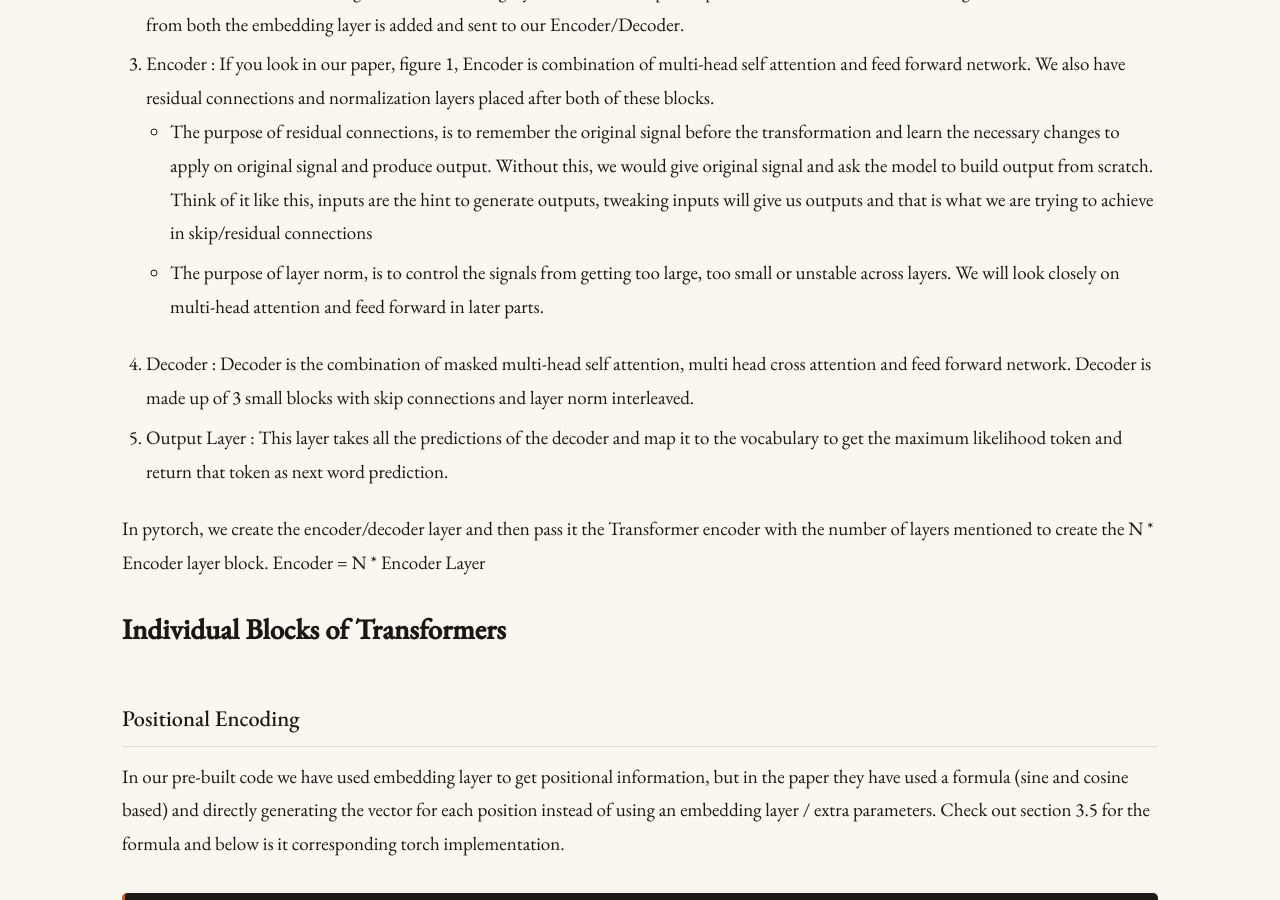
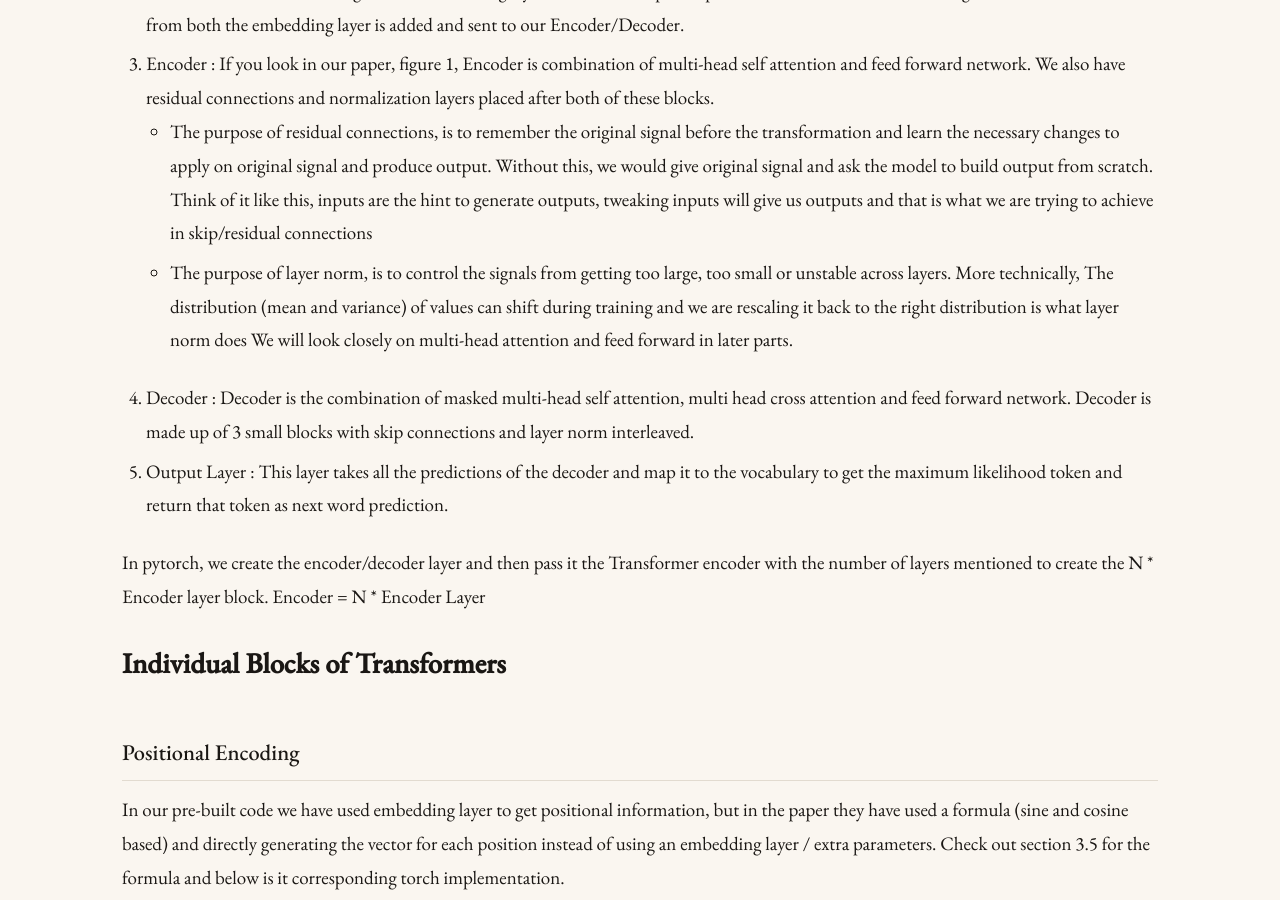
Before and after one commit to prxshxnti/prxshxnti.github.io, a Jekyll site: the page built from _posts/2026-03-23-transformers.md, in a window 1280 px wide and 900 px high, scrolled down 2538 px. Built offline with Jekyll 4.4.1, drawn with Linux system fonts in a browser that asks for light colours.

Commit message:
Recent changes in blog

```diff
--- a/_posts/2026-03-23-transformers.md
+++ b/_posts/2026-03-23-transformers.md
@@ -79,7 +79,7 @@ One way to solve this problem is to inject the positional meaning into our archi
 3. Encoder : If you look in our paper, figure 1, Encoder is combination of multi-head self attention and feed forward network. We also have residual connections and normalization layers placed after both of these blocks.
 - The purpose of residual connections, is to remember the original signal before the transformation and learn the necessary changes to apply on original signal and produce output. Without this, we would give original signal and ask the model to build output from scratch.
 Think of it like this, inputs are the hint to generate outputs, tweaking inputs will give us outputs and that is what we are trying to achieve in skip/residual connections
-- The purpose of layer norm, is to control the signals from getting too large, too small or unstable across layers.
+- The purpose of layer norm, is to control the signals from getting too large, too small or unstable across layers. More technically, The distribution (mean and variance) of values can shift during training and we are rescaling it back to the right distribution is what layer norm does
 We will look closely on multi-head attention and feed forward in later parts.
 4. Decoder : Decoder is the combination of masked multi-head self attention, multi head cross attention and feed forward network. Decoder is made up of 3 small blocks with skip connections and layer norm interleaved.
 5. Output Layer : This layer takes all the predictions of the decoder and map it to the vocabulary to get the maximum likelihood token and return that token as next word prediction.
```
Also changed, not shown: _posts/2026-02-22-sentiment-classification.md (+1 -1 lines).
